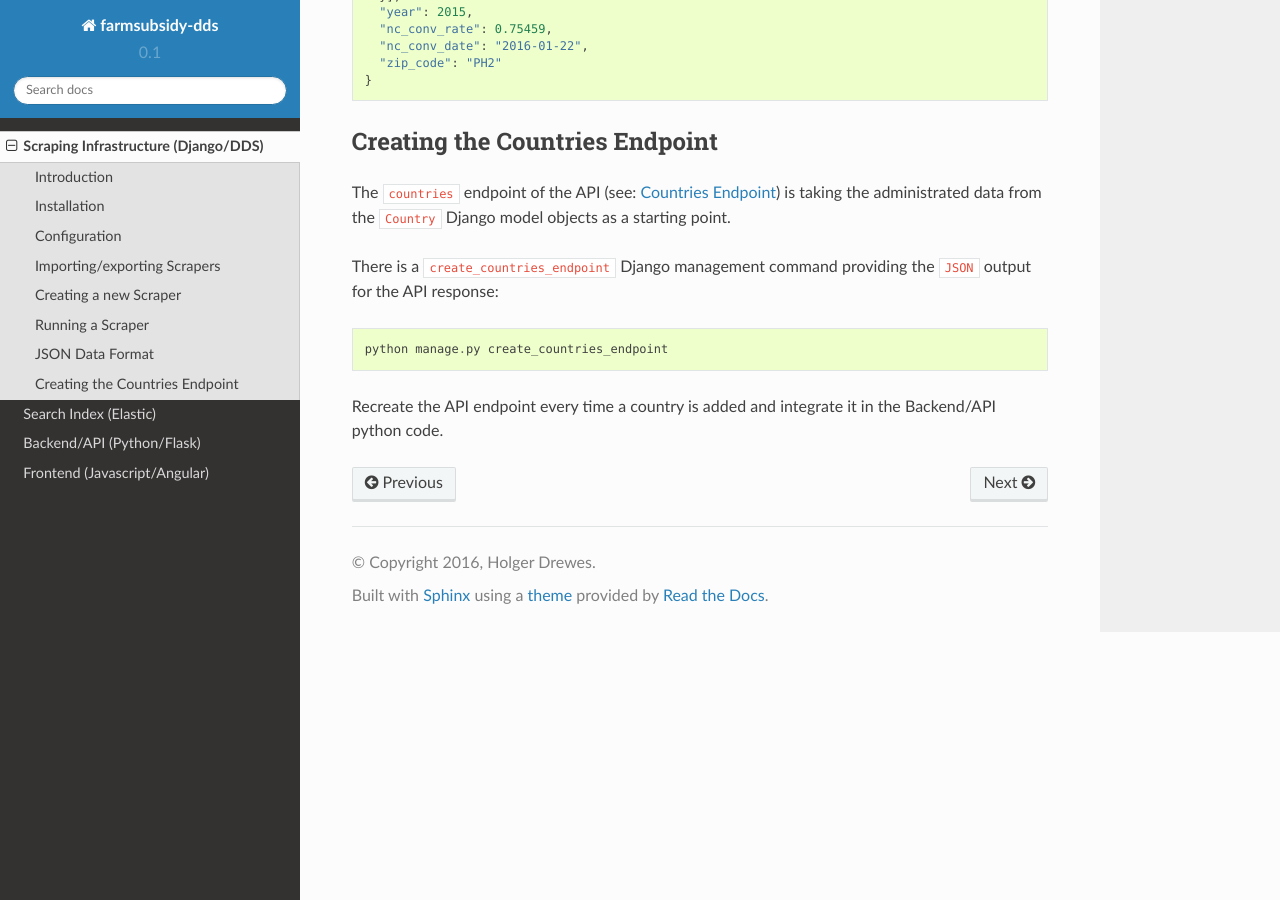
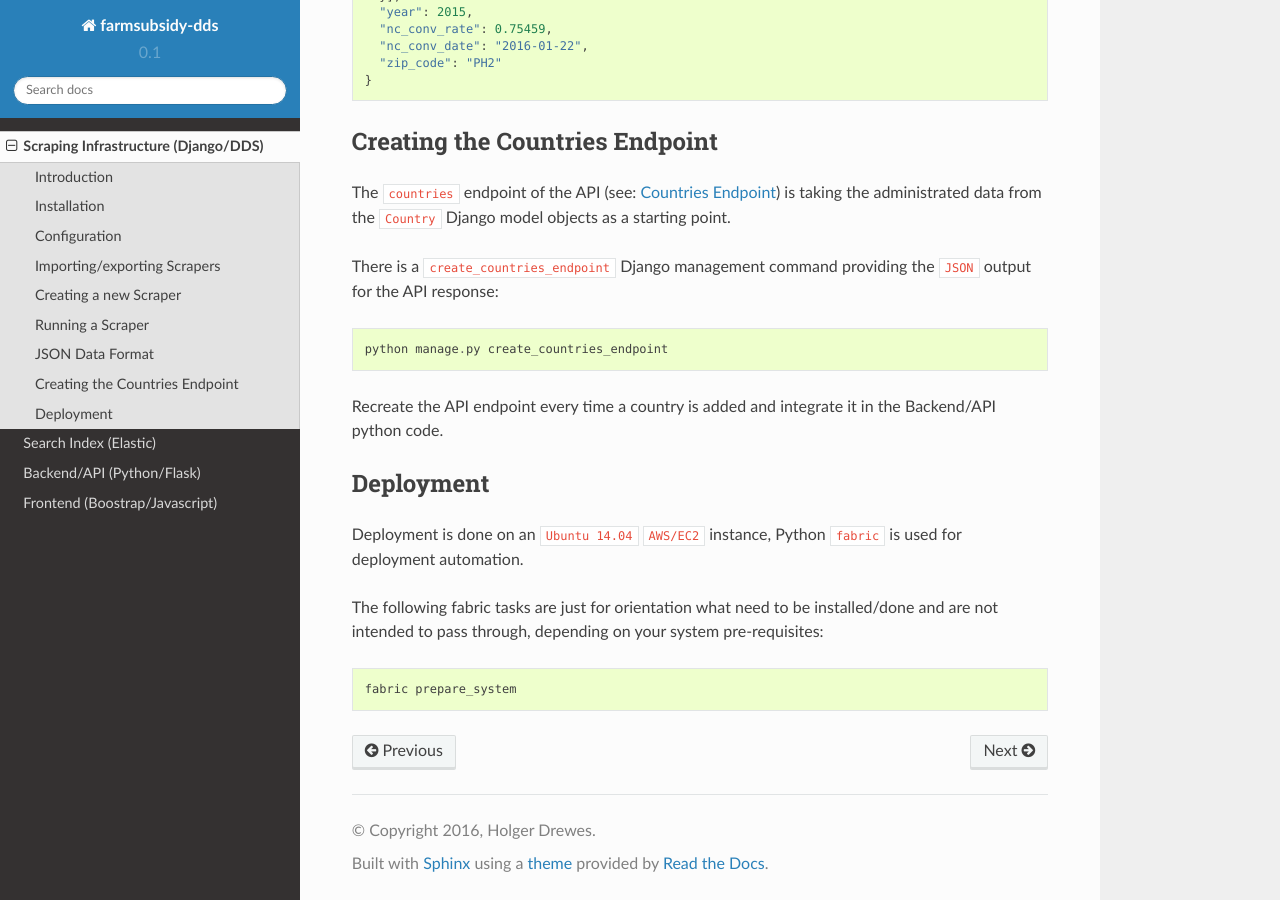
Before and after one commit to holgerd77/farmsubsidy-dds-scraper, a Sphinx documentation site: the page built from docs/scraping.rst, in a window 1280 px wide and 900 px high, scrolled down 2999 px. Built offline with Sphinx 7.4.7 and the Read the Docs theme 2.0.0, drawn with Linux system fonts in a browser that asks for light colours.

```diff
--- a/docs/frontend.rst
+++ b/docs/frontend.rst
@@ -1,5 +1,5 @@
-=============================
-Frontend (Javascript/Angular)
-=============================
+==============================
+Frontend (Boostrap/Javascript)
+==============================
 
 TODO
--- a/docs/scraping.rst
+++ b/docs/scraping.rst
@@ -150,3 +150,15 @@
 
 Recreate the API endpoint every time a country is added and integrate it in the
 Backend/API python code.
+
+
+Deployment
+----------
+
+Deployment is done on an ``Ubuntu 14.04`` ``AWS/EC2`` instance, Python ``fabric``
+is used for deployment automation.
+
+The following fabric tasks are just for orientation what need to be installed/done
+and are not intended to pass through, depending on your system pre-requisites::
+
+  fabric prepare_system
```
Also changed, not shown: other parts of docs/scraping.rst (+1 -1 lines), requirements.txt (+5 -2 lines), 3 other files.
